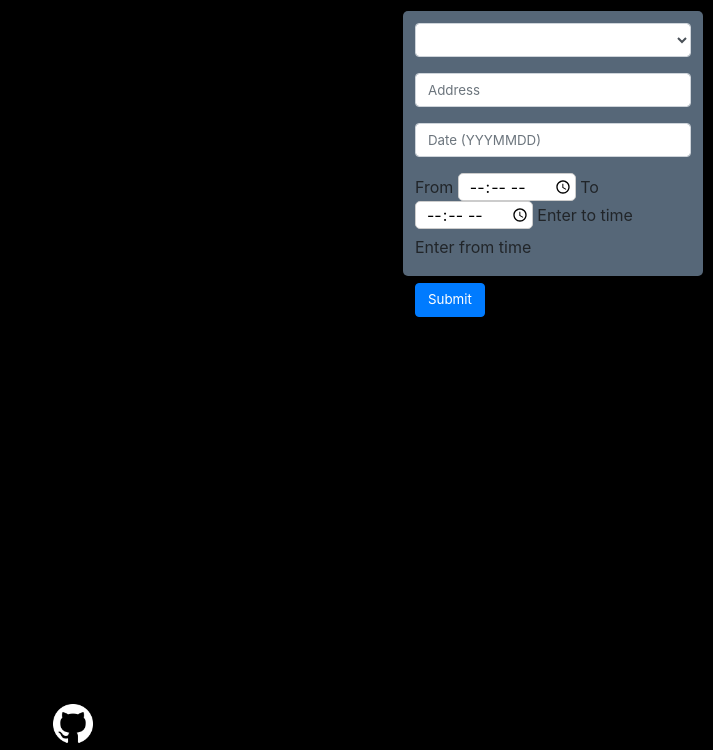
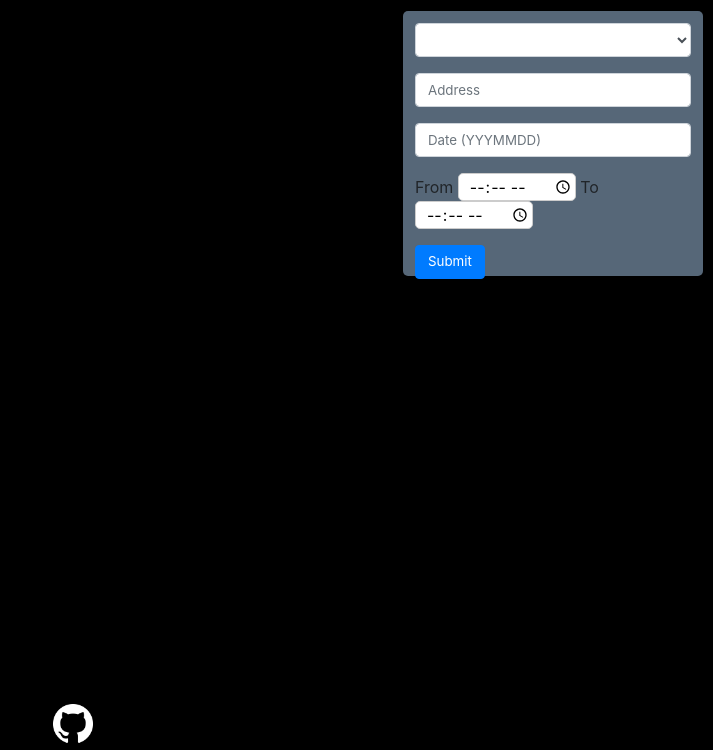
Before and after one commit to alobodanov/parking_data, a Python web app: template parking-ticket-data/templates/index.html in a window 1280 px wide. Shown: the part 56-806 px from the top of the page, without its empty margins (567-1280 px from the left). Run offline with Jinja, Linux system fonts and the light colour scheme; the template is opened without the code that fills it, so the values that code supplies are empty; some libraries are stand-ins or nearby versions.

Commit message:
combined new chart code with time filter

```diff
--- a/parking-ticket-data/static/css/our.css
+++ b/parking-ticket-data/static/css/our.css
@@ -96,3 +96,7 @@ select, button {
     border-radius: 5px;
     padding-left: 10px;
 }
+
+#errorFromTo {
+    display: none;
+}
--- a/parking-ticket-data/static/js/app.js
+++ b/parking-ticket-data/static/js/app.js
@@ -31,7 +31,7 @@ function createMarkers(response) {
          })
          popup_stmt=popup_stmt+"<p><u><b>Address:</b> ";
          for(d in response[data].data){
-             popup_stmt=popup_stmt+response[data].address+"</u></p><p><b>Fine: $</b>"+response[data].data[d].fine_amount+"</p><p><b>Infraction Description: </b>"+response[data].data[d].infraction_description+"</p><p><b>Total Fines:</b> " +response[data].data[d].total_fines+"</p>    "
+             popup_stmt=popup_stmt+response[data].address+"</u></p><p><b>Infraction Description: </b>"+response[data].data[d].infraction_description+"</p><p><b>Fine: $</b>"+response[data].data[d].fine_amount+"</p><p><b>Total Fines:</b> " +response[data].data[d].total_fines+"</p>    "
          };
         marker.bindPopup(popup_stmt).addTo(map);
     }
@@ -58,6 +58,13 @@ function getFilteredData() {
     var time_from = document.getElementById('timeFrom').value;
     var time_to = document.getElementById('timeTo').value;
     var date = document.getElementById('date').value;
+
+    if ((time_from && !time_to) || (!time_from && time_to)) {
+        document.getElementById('errorFromTo').style.display = 'block'
+        return;
+    } else {
+        document.getElementById('errorFromTo').style.display = 'none';
+    }
 
     var userFilter = {
         'ticket_type': ticket_type,
@@ -122,7 +129,6 @@ function barPlot(response) {
         }
     }
 
-    console.log(plotData);
     var layout = {
         'barmode': "stack",
         hovermode:'closest',
@@ -144,23 +150,6 @@ function barPlot(response) {
 
     Plotly.newPlot('plot', plotData, layout);
 }
-/* function colorPicker(tickets){
-    if(tickets>400){
-        return 'maroon'
-    }
-    else if(tickets>300){
-        return 'orangered'
-    }
-    else if (tickets>200){
-        return 'gold'
-    }
-    else if (tickets>100){
-        return 'green'
-    }
-    else{
-        return 'navy'
-    }
-} */
 
 function hPlot(response){
 
@@ -194,7 +183,24 @@ function hPlot(response){
         'y':x,
     });
 
-    Plotly.newPlot('plot', plotData);
+    var layout = {
+        'barmode': "bar",
+        hovermode:'closest',
+        title:'Parking Data',
+        height: height,
+        width: width,
+        margin: {
+            l: 150,
+            r: 0,
+            b: 30,
+            t: 70,
+            pad: 10
+        },
+        paper_bgcolor:'rgba(171, 205, 239, 0.8)',
+        plot_bgcolor:'rgba(171, 205, 239, 0.8)'
+    };
+
+    Plotly.newPlot('plot', plotData, layout);
 
 }
 
@@ -205,7 +211,7 @@ function hPlot(response){
     var y = [];
     var text=[];
     var circleSize = [];
-    color = [];
+    var color = [];
 
     for (addressData in response) {
         for ( addressDataCount in response[addressData].data){
--- a/parking-ticket-data/templates/index.html
+++ b/parking-ticket-data/templates/index.html
@@ -53,9 +53,7 @@
         <div class="form-group">
             From <input id="timeFrom" class="dateTimeStyle" type="time" name="usr_time_from">
             To <input id="timeTo" class="dateTimeStyle" type="time" name="usr_time_to">
-            <label class="control-label" class="control-label" for="timeTo">Enter to time</label>
-            <label class="control-label" class="control-label" for="timeFrom">Enter from time</label>
-<!--            <input id="time" type="text" class="form-control" placeholder="Time (HHMM)" name="time">-->
+            <label class="text-danger" id="errorFromTo" for="timeTo">Enter From and To time</label>
         </div>
 
         <button type="button" onclick="getFilteredData()" class="btn btn-primary">Submit</button>
```
Also changed, not shown: parking-ticket-data/app.py (+14 -12 lines).
